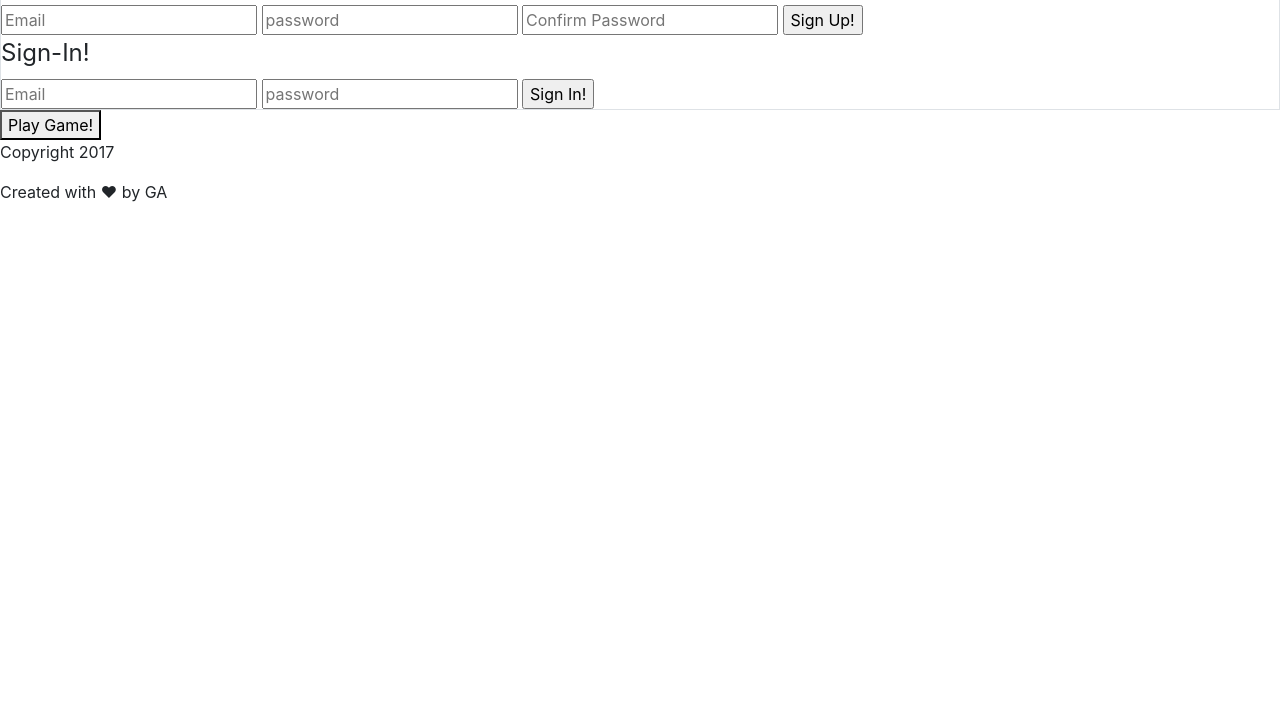
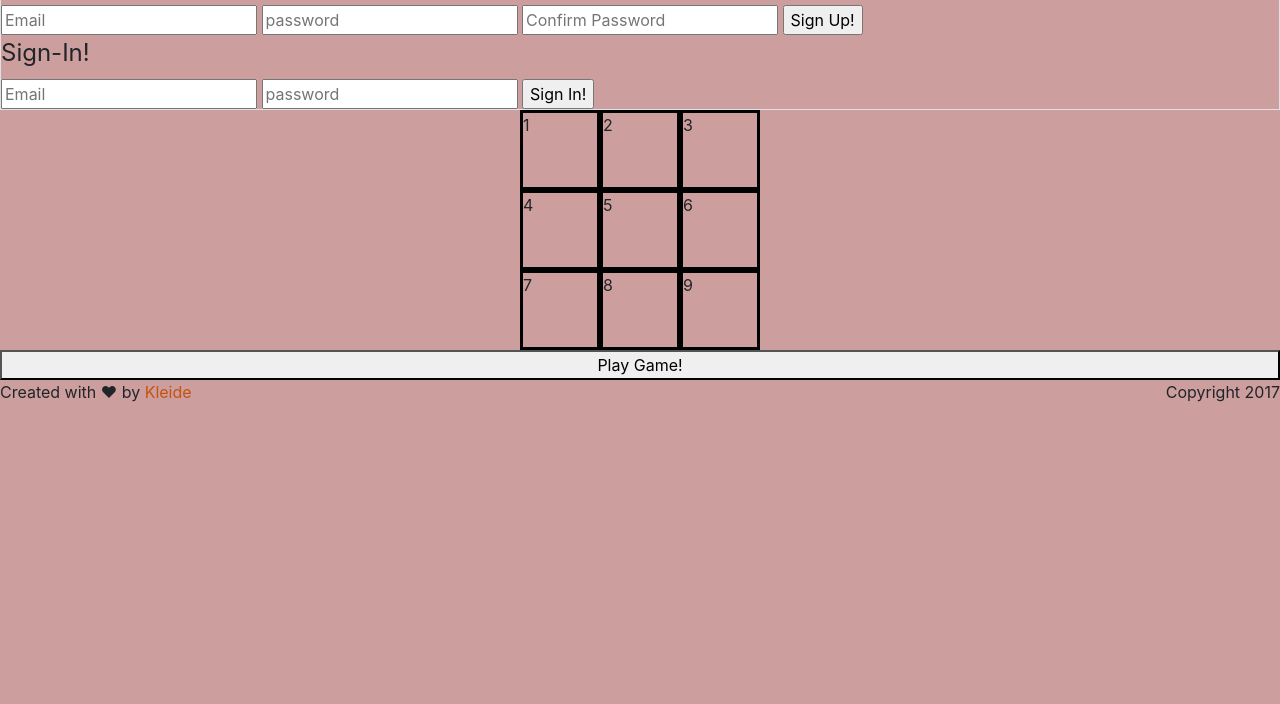
Before and after one commit to KingNaranja/Tic-Tac-Toe, a website built with webpack: page index.html in a window 1280 px wide. Shown: the part 96-800 px from the top of the page. Built offline with nearby package versions, Linux system fonts and the light colour scheme.

Commit message:
Added index.sccs and colors.scss
Created a scss file to store colors schemes that I will reuse across
site
colors added:
- cool-orange
- mellow-red
- pale-mellow-red
* the exact rgb values might change in the future for contrast reasons
as more content is added but the overall color scheme is
intended to remain this consistent*

Finished implementing the rest of the styles that were noted in the HTML
comments- so those will be deleted.

*For next commit:
- game board sizing does not look right in relation to the other
 elements that are on the page
- the form fields need to be repositioned
- i forgot a form fieldset <signout>

```diff
--- /dev/null
+++ b/assets/styles/colors.scss
@@ -0,0 +1,3 @@
+$cool-orange: rgb(197, 83, 16);
+$mellow-red: rgb(148, 62, 59);
+$pale-mellow-red: rgb(204, 158, 157);
--- a/assets/styles/index.scss
+++ b/assets/styles/index.scss
@@ -1 +1,51 @@
 @import '~bootstrap/scss/bootstrap';
+@import 'colors';
+
+
+
+
+body {
+    margin: 0 auto;
+    display: flex;
+    flex-direction: column;
+    background-color: $pale-mellow-red;
+}
+
+h1 {
+    position: static;
+    text-align: center;
+    background-color: $mellow-red;
+
+}
+
+main {
+    display: flex;
+    flex-direction: column;
+    align-content: space-between;
+}
+
+
+.gameBoard{
+    display:flex;
+    flex-direction: column;
+    margin: 0 auto;
+
+    .square {
+        display:flex;
+        flex-direction: row;
+        height: 80px;
+        width:80px;
+        border:solid #000;
+        text-align: center;
+
+    }
+}
+
+footer {
+    display: flex;
+    flex-direction: row-reverse;
+    justify-content: space-between;
+}
+.name {
+    color: $cool-orange;
+}
--- a/index.html
+++ b/index.html
@@ -49,21 +49,21 @@
         </div>
 
         <!-- insert into DOM onPlayGame -->
-        <div id="gameboard" class="row">
+        <div id="game-board" class="gameBoard">
           <div class="row">
-            <div class="top left square"></div>
-            <div class="top middle square"></div>
-            <div class="top right square"></div>
+            <div class="top left square">1</div>
+            <div class="top middle square">2</div>
+            <div class="top right square">3</div>
           </div>
           <div class="row">
-              <div class="middle left square"></div>
-              <div class="middle square"></div>
-              <div class="middle right square"></div>
+              <div class="middle left square">4</div>
+              <div class="middle square">5</div>
+              <div class="middle right square">6</div>
           </div>
           <div class="row">
-              <div class="bottom left square"></div>
-              <div class="bottom middle square"></div>
-              <div class="bottom right square"></div>
+              <div class="bottom left square">7</div>
+              <div class="bottom middle square">8</div>
+              <div class="bottom right square">9</div>
           </div>
         </div>
       </main>
@@ -75,7 +75,7 @@
         <footer>
           <!-- flex column; flex-end; space-between -->
           <p class="copyright"> Copyright 2017</p>
-          <p class="message">Created with &hearts; by <span class="name">GA</span></p>
+          <p class="message">Created with &hearts; by <span class="name">Kleide</span></p>
         </footer>
 
     </body>
```
